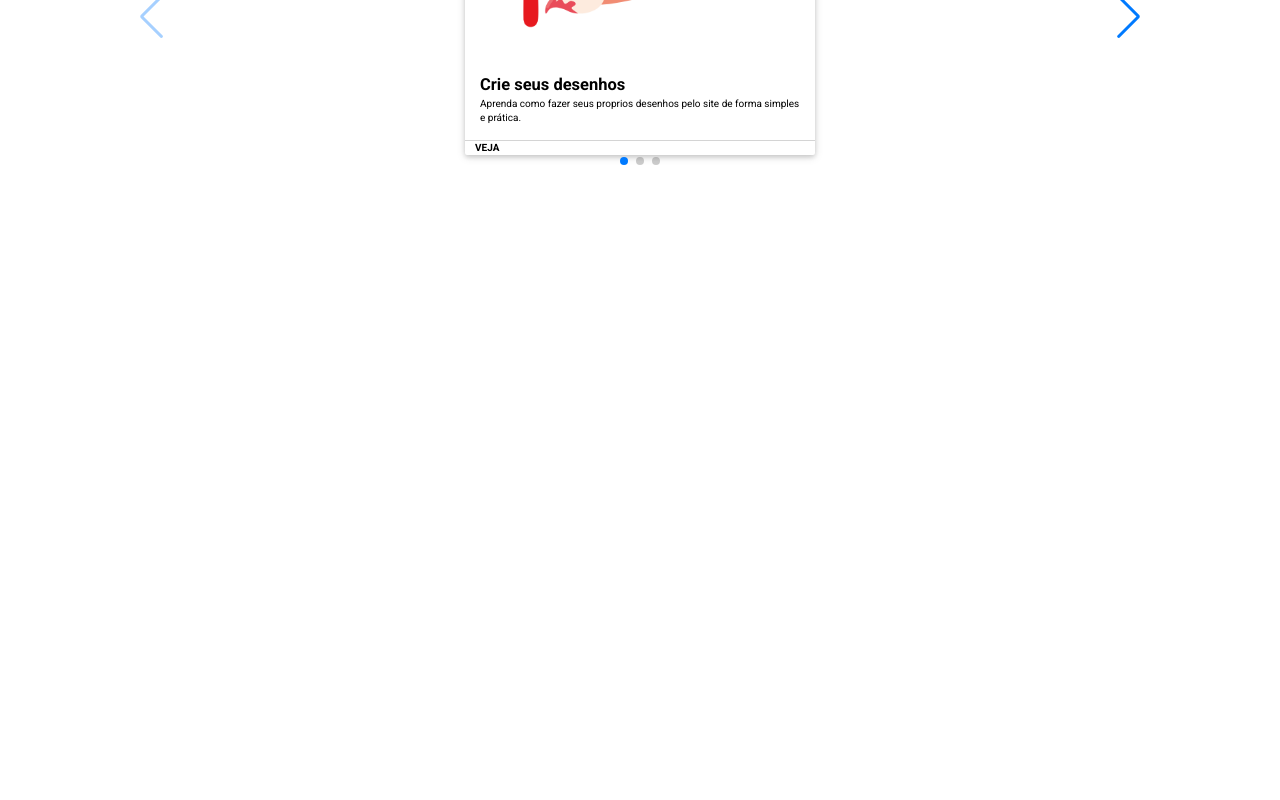
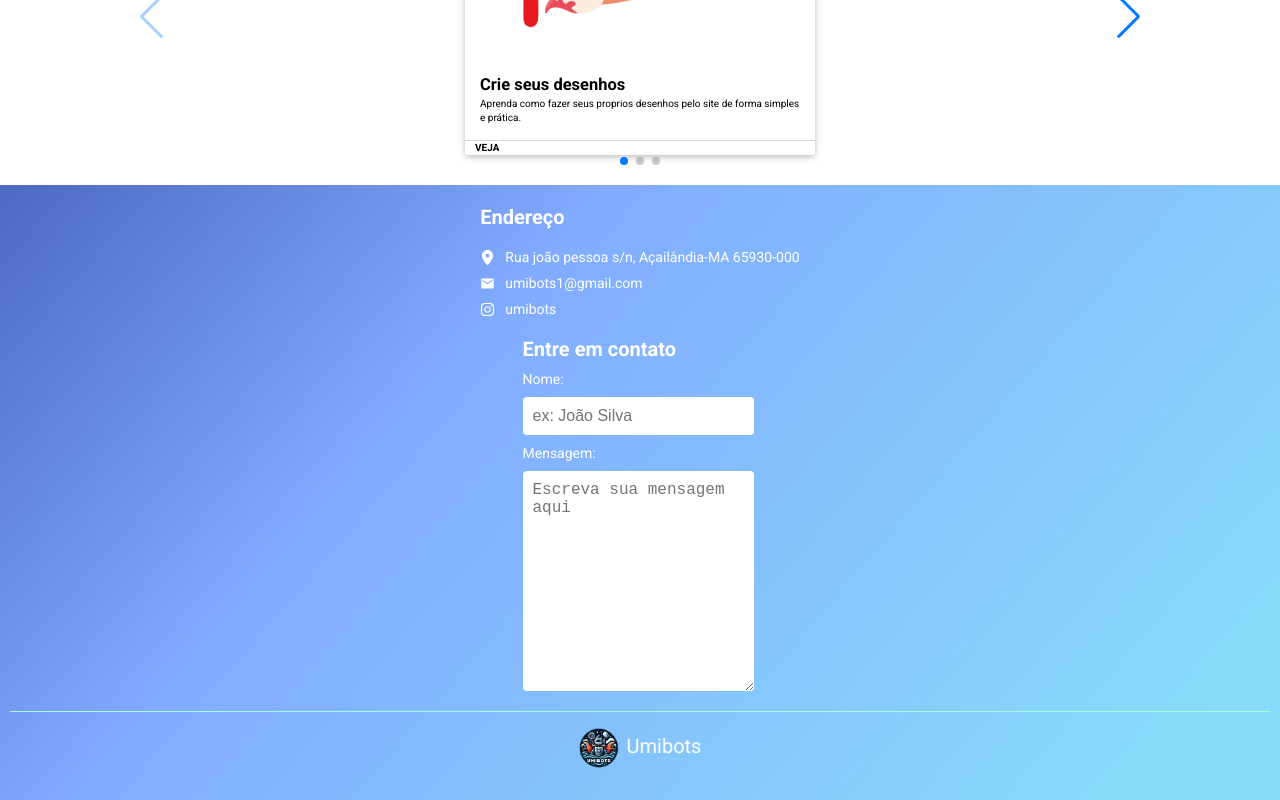
Before and after one commit to marcoslucas28/desenhandoConexoes, a React (Vite) app: page / in a window 1280 px wide. Shown: the part 1175-1975 px from the top of the page. Before the commit the page ends 1360 px from the top, so only its background shows below. Built offline with nearby package versions, Linux system fonts and the light colour scheme.

Commit message:
Create footer component

```diff
--- /dev/null
+++ b/src/components/Footer/index.jsx
@@ -0,0 +1,42 @@
+import { Container, Contat, Form, Content, SocialMedia } from './styles'
+
+import logo from '../../assets/umibots.png'
+
+import { FaLocationDot } from 'react-icons/fa6'
+import { MdEmail } from 'react-icons/md'
+import { FaInstagram } from 'react-icons/fa6'
+
+export function Footer(){
+    return(
+        <Container>
+            <Content>
+                <Contat>
+                    <h2>Endereço</h2>
+
+                    <div>
+                        <span><FaLocationDot /> Rua joão pessoa s/n, Açailândia-MA 65930-000</span>
+                        <a href='mailto:umibots1@gmail.com'><MdEmail /> umibots1@gmail.com</a>
+                        <a href='http://instagram.com/umibots' target='_blank'><FaInstagram /> umibots</a>
+                    </div>
+                </Contat>
+
+                <Form>
+                    <h1>Entre em contato</h1>
+
+                    <span>Nome:</span>
+
+                    <input type="text" placeholder='ex: João Silva' />
+
+                    <span>Mensagem:</span>
+                    <textarea placeholder='Escreva sua mensagem aqui'></textarea>
+                </Form>
+            </Content>
+            <SocialMedia>
+                <div id='logo'>
+                    <img src={logo} alt="Logo da umibots" />
+                    Umibots
+                </div>
+            </SocialMedia>
+        </Container>
+    )
+}
--- /dev/null
+++ b/src/components/Footer/styles.js
@@ -0,0 +1,106 @@
+import styled from 'styled-components'
+
+export const Container = styled.footer`
+    display: flex;
+    flex-direction: column;
+    gap: 2rem;
+    justify-content: center;
+    align-items: center;
+    width: 100%;
+    background: ${({theme}) => theme.COLORS.GRADIENT_BLUE_LIGHT};
+    padding: 2rem;
+    box-sizing: border-box;
+`
+
+export const Form = styled.form`
+    display: flex;
+    flex-direction: column;
+    gap: 1rem;
+
+    h1 {
+        font-size: 2rem;
+        color: white;
+    }
+
+    input {
+        border: none;
+        background-color: ${({theme}) => theme.COLORS.WHITE};
+        padding: 1rem;
+        width: 90%;
+        font-size: 1.6rem;
+        border-radius: 4px;
+    }
+
+    textarea {
+        border: none;
+        background-color: ${({theme}) => theme.COLORS.WHITE};
+        padding: 1rem;
+        width: 90%;
+        font-size: 1.6rem;
+        height: 20rem;
+        border-radius: 4px;
+    }
+
+    span {
+        font-size: 1.4rem;
+        color: ${({theme}) => theme.COLORS.WHITE};
+    }
+`
+
+export const Contat = styled.div`
+    h2 {
+        font-size: 2rem;
+        margin-bottom: 2rem;
+        color: ${({theme}) => theme.COLORS.WHITE};
+    }
+
+    div {
+        display: flex;
+        flex-direction: column;
+        gap: 1rem;
+
+        span, a {
+            font-size: 1.4rem;
+            color: ${({theme}) => theme.COLORS.WHITE};
+            text-decoration: none;
+            display: flex;
+            gap: 1rem;
+            align-items: center;
+
+            svg {
+                font-size: 1.5rem;
+                color: ${({theme}) => theme.COLORS.WHITE};
+            }
+        }
+    }
+`
+
+export const Content = styled.div`
+    display: flex;
+    flex-direction: column;
+    gap: 2rem;
+    justify-content: center;
+    align-items: center;
+    width: 100%;
+`
+
+export const SocialMedia = styled.div`
+    width: 100%;
+    padding: 1rem;
+    display: flex;
+    justify-content: center;
+    align-items: center;
+    border-top: 1px solid rgb(165, 252, 219);
+
+    #logo {
+        font-size: 2rem;
+        color: white;
+        display: flex;
+        gap: 8px;
+        align-items: center;
+
+        img {
+            width: 4rem;
+        }
+    }
+`
--- a/src/pages/Home/index.jsx
+++ b/src/pages/Home/index.jsx
@@ -12,6 +12,7 @@ import pngImg from '../../assets/iconpng.png'
 import send from '../../assets/Envie G-code.png'
 
 import { Header } from '../../components/Header'
+import { Footer } from '../../components/Footer'
 
 import { useState, useEffect } from 'react'
 
@@ -149,6 +150,8 @@ export function Home(){
                     </section>
                 </Swiper>
             </Tutorials>
+
+            <Footer />
         </Container>
     )
 }
--- a/src/styles/theme.js
+++ b/src/styles/theme.js
@@ -14,5 +14,6 @@ export default {
         WHITE: "#ffffff",
 
         GRADIENT_BLUE: "linear-gradient(131deg, rgba(4,28,108,1) 0%, rgba(55,115,234,1) 32%, rgba(136,220,249,1) 91%)",
+        GRADIENT_BLUE_LIGHT: "linear-gradient(131deg, rgba(76,104,195,1) 0%, rgba(130,172,255,1) 34%, rgba(136,220,249,1) 92%)",
     }
 }
```
Also changed, not shown: src/assets/umibots.png (added).
